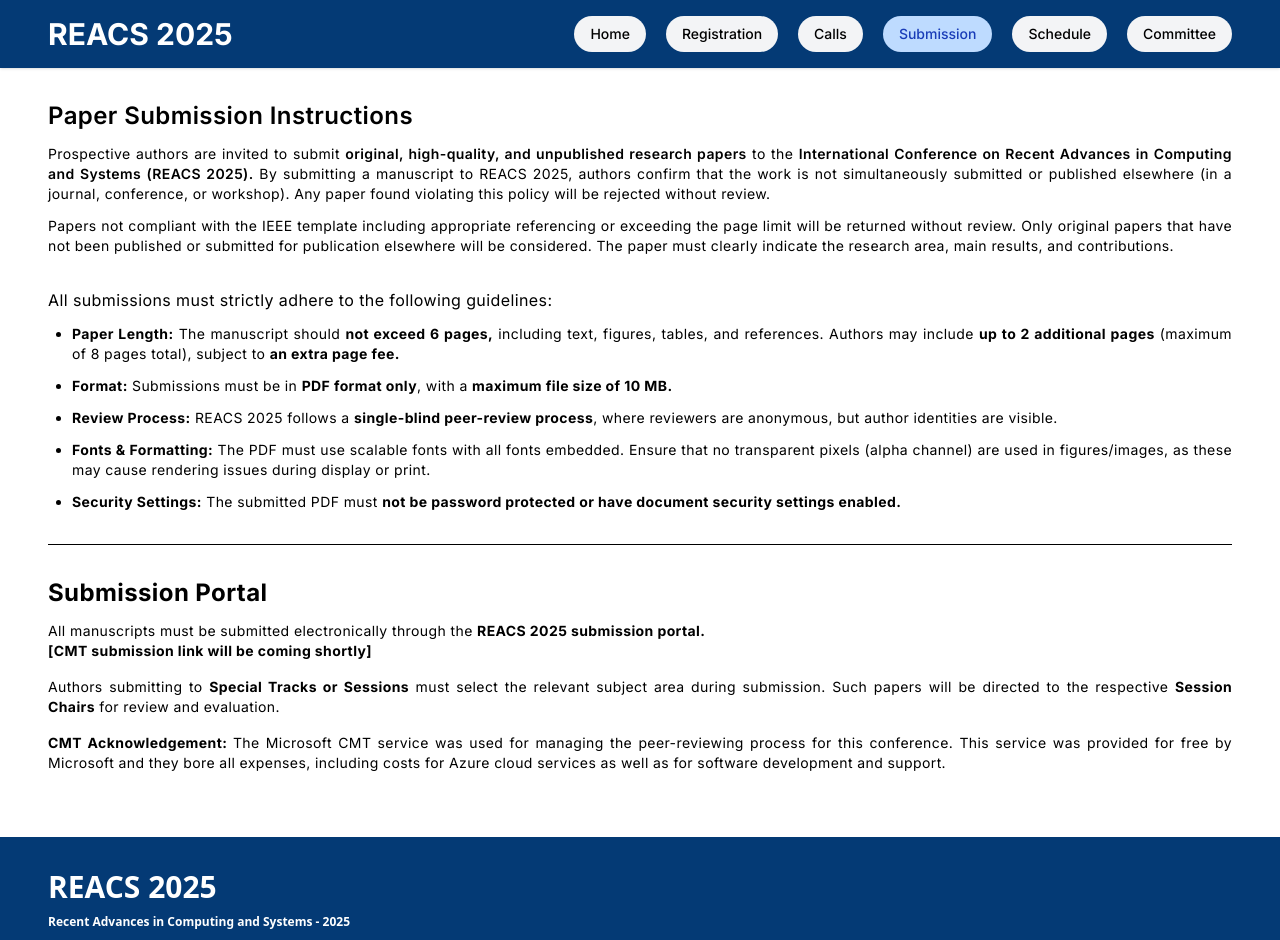
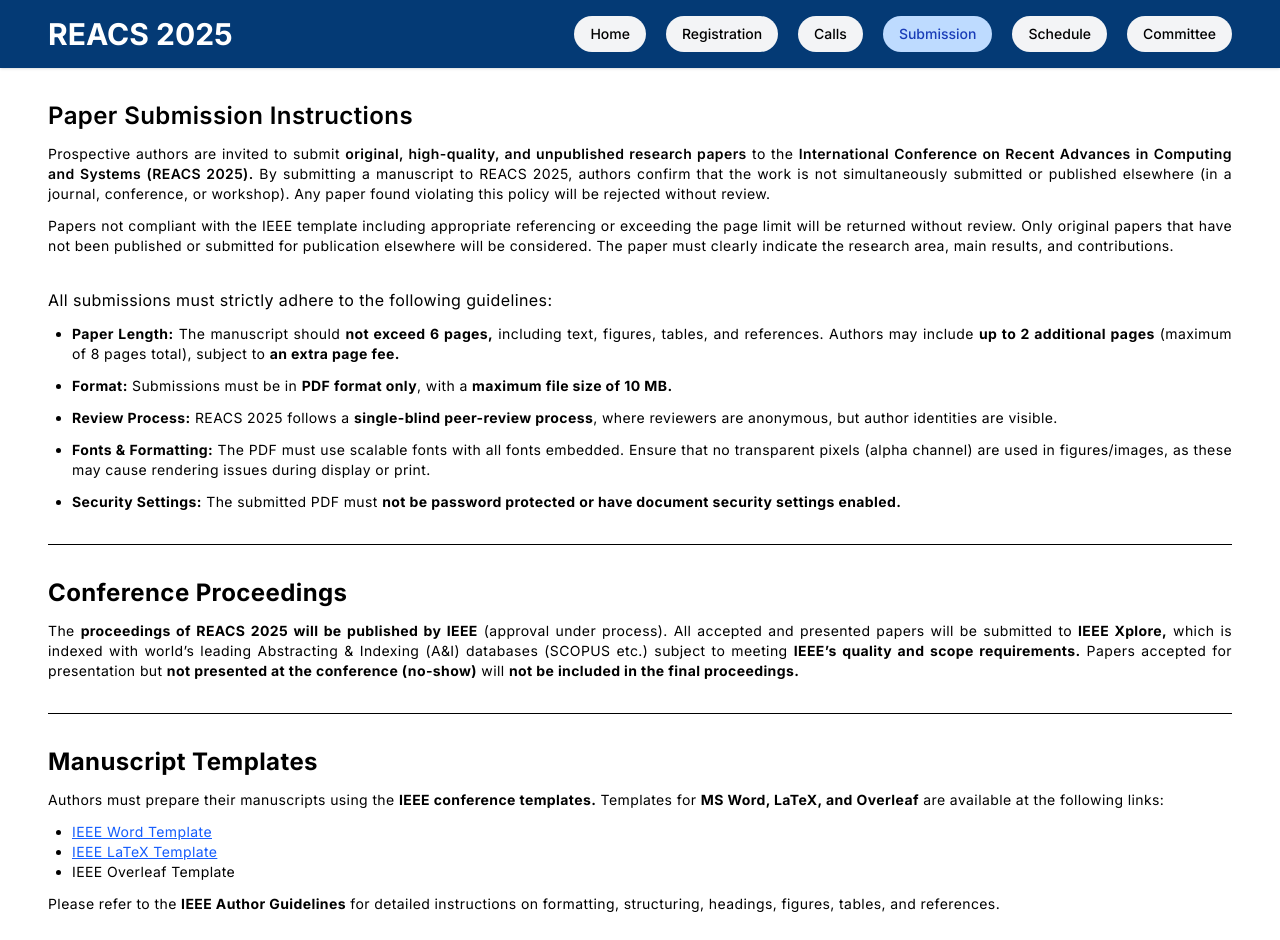
Before and after one commit to dewani12/ReACS_2025, a React (Vite) app in the folder frontend/: page /submission in a window 1280 px wide. Shown: the top 940 px of the page. Built offline with nearby package versions, Linux system fonts and the light colour scheme.

Commit message:
feat: enhance Submission page content and add Vercel configuration

```diff
--- a/frontend/src/pages/Submission.jsx
+++ b/frontend/src/pages/Submission.jsx
@@ -3,7 +3,7 @@ import { Footer, Navbar } from "../components"
 function Submission() {
   return (
     <>
-    <Navbar/>
+      <Navbar />
       <div>
         <div className="inter tracking-wide text-justify py-3 px-4 md:px-12 sm:py-4 md:py-8 max-w-[1280px] mx-auto">
           <div className="pb-8">
@@ -27,6 +27,26 @@ function Submission() {
               </div>
             </div>
             <hr />
+            <div className="py-8">
+              <div className="text-2xl font-bold">Conference Proceedings</div>
+              <div className="mt-3 text-sm">
+                The <span className="font-bold">proceedings of REACS 2025 will be published by IEEE</span> (approval under process). All accepted and presented papers will be submitted to <span className="font-bold">IEEE Xplore,</span> which is indexed with world’s leading Abstracting & Indexing (A&I) databases (SCOPUS etc.) subject to meeting <span className="font-bold">IEEE’s quality and scope requirements.</span> Papers accepted for presentation but <span className="font-bold">not presented at the conference (no-show)</span> will <span className="font-bold">not be included in the final proceedings.</span>
+              </div>
+            </div>
+            <hr />
+            <div className="py-8">
+              <div className="text-2xl font-bold">Manuscript Templates</div>
+              <div className="mt-3 text-sm">
+                Authors must prepare their manuscripts using the <span className="font-bold">IEEE conference templates.</span> Templates for <span className="font-bold">MS Word, LaTeX, and Overleaf</span> are available at the following links:
+                <ul className="my-3 list-disc ml-6">
+                  <li><a href="https://www.ieee.org/conferences/publishing/templates.html" className="text-blue-600 underline">IEEE Word Template</a></li>
+                  <li><a href="https://www.ieee.org/conferences/publishing/templates.html" className="text-blue-600 underline">IEEE LaTeX Template</a></li>
+                  <li>IEEE Overleaf Template</li>
+                </ul>
+                Please refer to the <span className="font-bold">IEEE Author Guidelines</span> for detailed instructions on formatting, structuring, headings, figures, tables, and references.
+              </div>
+            </div>
+            <hr />
             <div className="pt-8">
               <div className="text-2xl font-bold">Submission Portal</div>
               <div className="mt-3 text-sm">
@@ -46,7 +66,7 @@ function Submission() {
           </div>
         </div>
       </div>
-    <Footer/>
+      <Footer />
     </>
   )
 }
```
Also changed, not shown: frontend/src/App.jsx (+5 -6 lines), frontend/vercel.json (added). Lines whose indentation alone changed are shown as unchanged.
